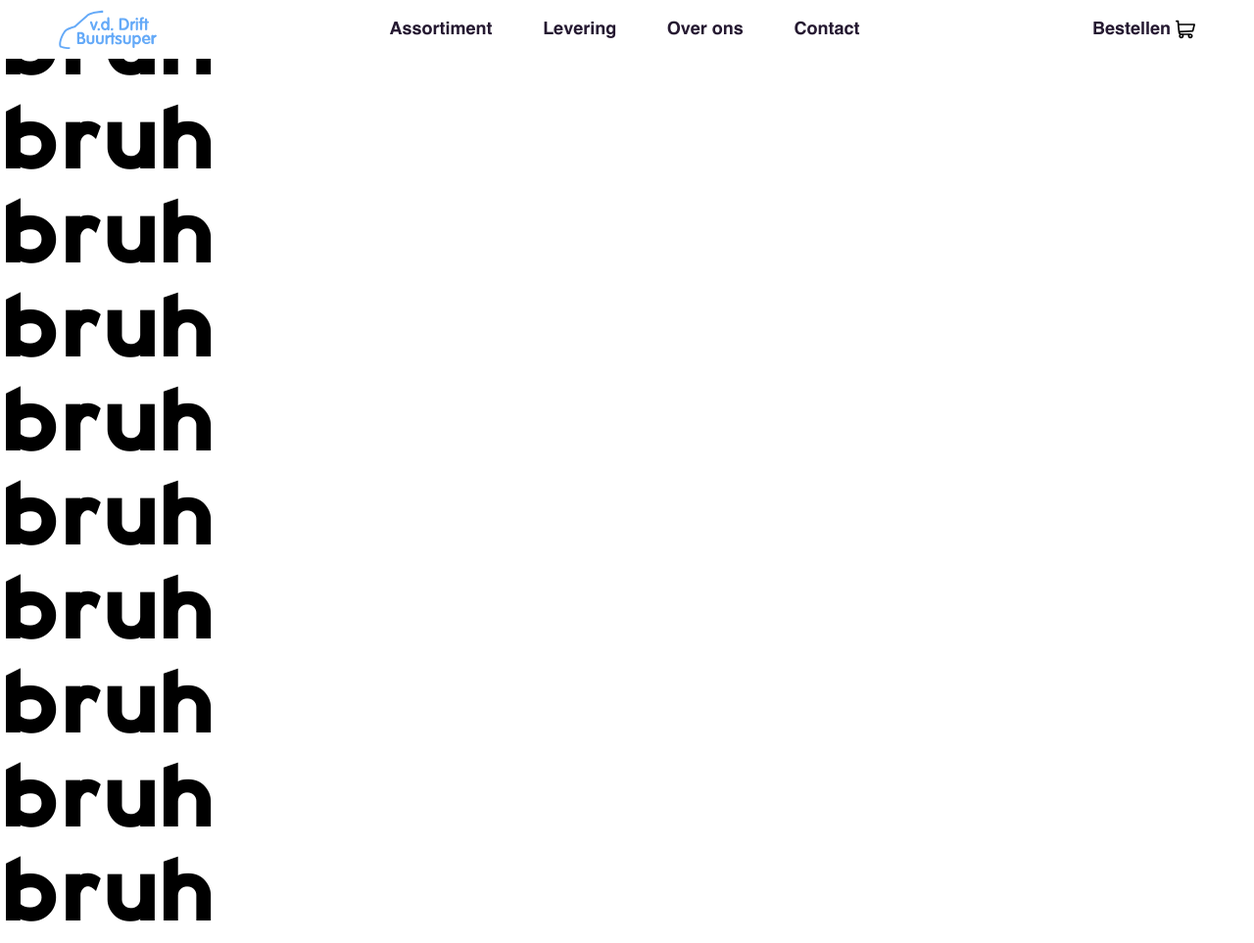
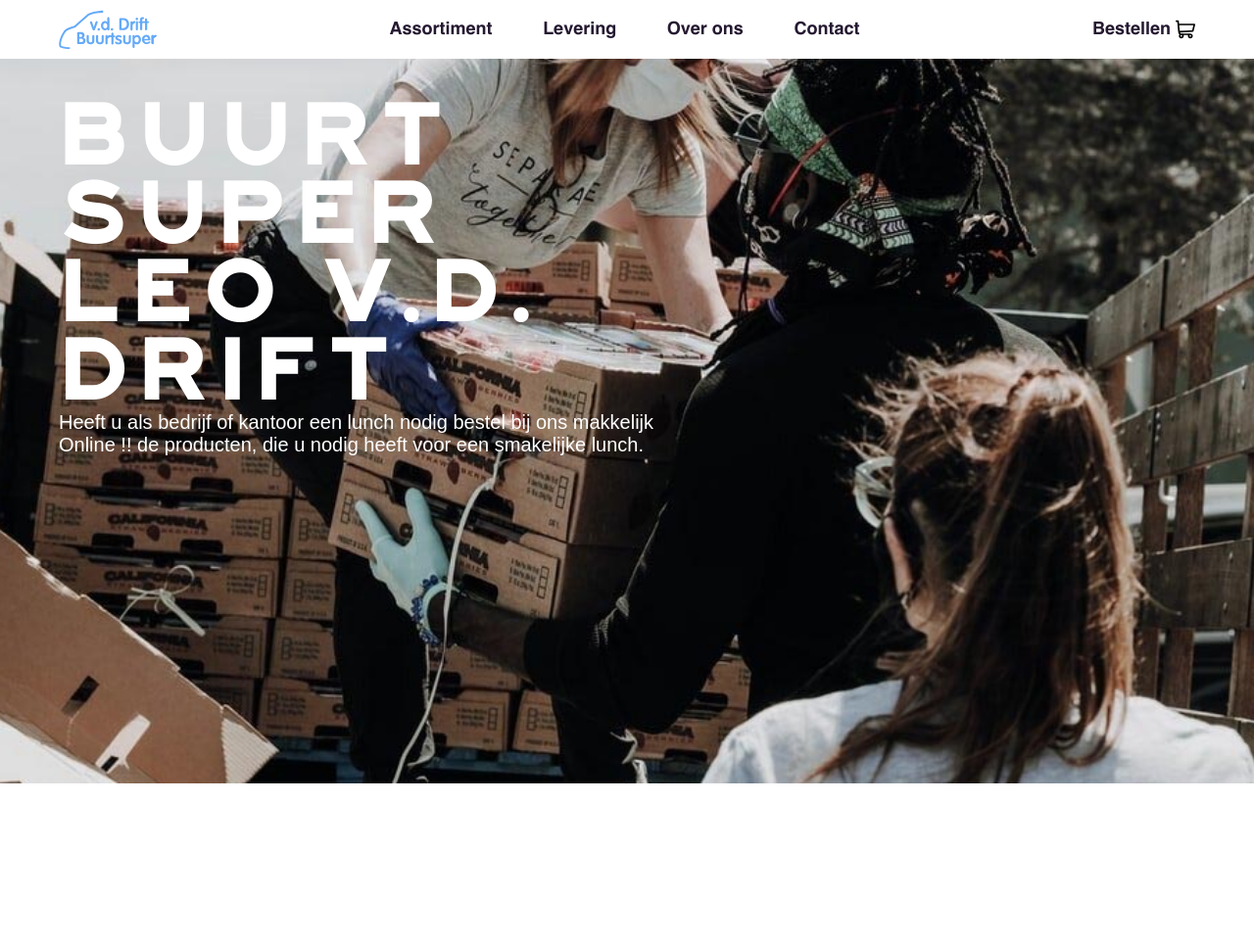
Before and after one commit to TijnR/XT1_Challenge2, a website: page index.html in a window 1280 px wide. Shown: the top 963 px of the page at 98% size. After the commit the page ends 800 px from the top, so only its background shows below. Drawn offline with Linux system fonts and the light colour scheme.

Commit message:
Hero: in progress

```diff
--- a/index.html
+++ b/index.html
@@ -4,13 +4,14 @@
         <meta charset="UTF-8">
         <meta name="viewport" content="width=device-width, initial-scale=1.0">
         <link rel="stylesheet" href="css/main.css">
-        <title>Challenge 2</title>
+        <title>Challenge 2 Tijn Roozen</title>
     </head>
     <body>
 
         <nav class="c-nav section">
             <div class="section-content">
                 <div class="nav__container">
+
                     <div class="nav__logo-container">
                         <div class="logo-desktop">
                             <?xml version="1.0" encoding="UTF-8"?>
@@ -53,7 +54,6 @@
                                 </g>
                             </svg>
                         </div>
-
                     </div>
 
                     <div class="nav__links-container">
@@ -62,6 +62,7 @@
                         <a class="nav__links-link u-link-underline" href="#">Over ons</a>
                         <a class="nav__links-link u-link-underline" href="#">Contact</a>
                     </div>
+
                     <a class="nav__bestellen" href="#">
                         <span class="nav__bestellen-label">Bestellen</span>
                         <div class="nav__bestellen-icon">
@@ -75,7 +76,6 @@
                                     </g>
                                 </g>
                             </svg>
-
                         </div>
                     </a>
 
@@ -86,33 +86,20 @@
                             <div class="nav__hamburger-line nav__hamburger-line--bottom"></div>
                         </div>
                     </a>
+
                 </div>
-
             </div>
         </nav>
 
-        <h1>bruh</h1>
-        <h1>bruh</h1>
-        <h1>bruh</h1>
-        <h1>bruh</h1>
-        <h1>bruh</h1>
-        <h1>bruh</h1>
-        <h1>bruh</h1>
-        <h1>bruh</h1>
-        <h1>bruh</h1>
-        <h1>bruh</h1>
-        <h1>bruh</h1>
-        <h1>bruh</h1>
-        <h1>bruh</h1>
-        <h1>bruh</h1>
-        <h1>bruh</h1>
-        <h1>bruh</h1>
-        <h1>bruh</h1>
-        <h1>bruh</h1>
-        <h1>bruh</h1>
-        <h1>bruh</h1>
-        <h1>bruh</h1>
-        <h1>bruh</h1>
+        <div class="c-hero section">
+
+            <div class="section-content">
+                <h1 class="hero__title">BUURT SUPER LEO V.D. DRIFT</h1>
+                <p class="hero__text">
+                    Heeft u als bedrijf of kantoor een lunch nodig bestel bij ons makkelijk Online !! de producten, die u nodig heeft voor een smakelijke lunch.
+                </p>
+            </div>
+        </div>
 
     </body>
 </html>
--- a/scss/03_elements/_all.scss
+++ b/scss/03_elements/_all.scss
@@ -1,3 +1,4 @@
 @import "elements.heading";
 @import "elements.icon";
 @import "elements.link";
+@import "elements.text";
--- a/scss/03_elements/_elements.heading.scss
+++ b/scss/03_elements/_elements.heading.scss
@@ -1,7 +1,12 @@
 h1 {
   font-size: $font-size-h1;
   font-family: Traffic;
-  line-height: 1.2;
+  line-height: 1;
+  letter-spacing: 10px;
+
+  @include screen-mobile-plus-and-smaller {
+    font-size: $font-size-h1-mobile;
+  }
 }
 
 h2 {
--- /dev/null
+++ b/scss/03_elements/_elements.text.scss
@@ -0,0 +1,7 @@
+p {
+  font-size: $font-size-lg;
+
+  @include screen-mobile-plus-and-smaller {
+    font-size: $font-size-md;
+  }
+}
--- a/scss/05_components/_all.scss
+++ b/scss/05_components/_all.scss
@@ -1 +1,2 @@
 @import "components.nav";
+@import "components.hero";
--- /dev/null
+++ b/scss/05_components/_components.hero.scss
@@ -0,0 +1,24 @@
+.c-hero {
+  /* The image used */
+  background-image: url("/assets/images/food_delivery.jpg");
+
+  /* Full height */
+  height: 100vh;
+
+  /* Center and scale the image nicely */
+  background-position: center;
+  background-repeat: no-repeat;
+  background-size: cover;
+
+  padding-top: 100px;
+}
+
+.hero__title {
+  max-width: 500px;
+  color: $color-white;
+}
+
+.hero__text {
+  color: $color-white;
+  max-width: 650px;
+}
```
Also changed, not shown: css/main.css.
